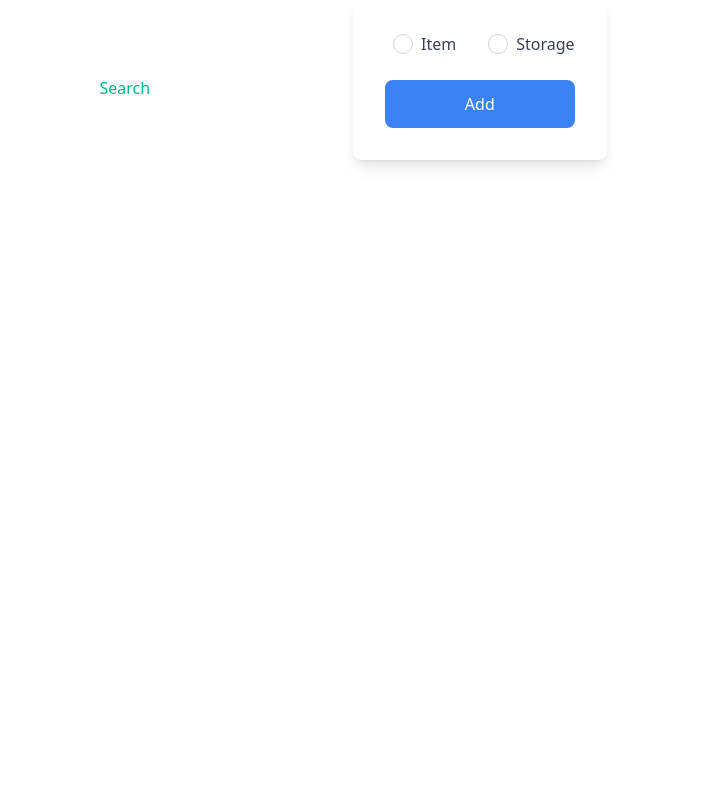
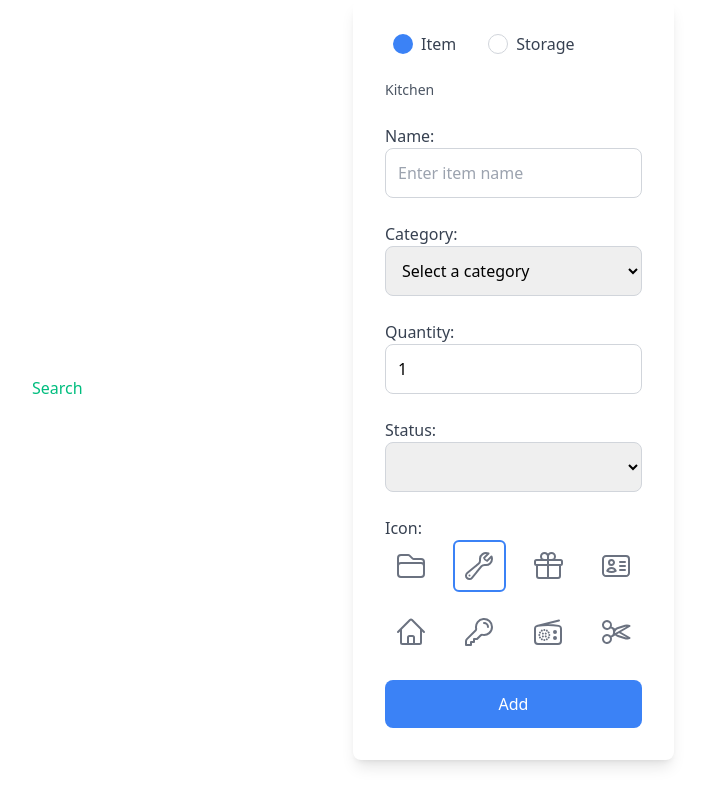
Before and after one commit to NicolasAssmann22/ShelfMaster, a Vue app: page / in a window 1280 px wide. Both pictures are taken after a click on the element 926 px from the left and 92 px from the top of the page. Shown: the whole page, without its empty margins (287-990 px from the left). Built offline with nearby package versions, Linux system fonts and the light colour scheme; the HTML template or start-up script is replaced by a standard one.

Commit message:
addview item standard, addview added parent path

```diff
--- a/src/composables/useStorage.ts
+++ b/src/composables/useStorage.ts
@@ -145,6 +145,31 @@ export const useStorageStore = defineStore('storage', {
       }
     },
 
+    /**
+     * Get the path of a storage unit by its id.
+     * The path is represented as an array of storage names.
+     * @param storageId The id of the storage unit.
+     * @returns The path as an array of storage names, or null if the storage is not found.
+     */
+    getStoragePath(storageId: string): string[] | null {
+      const findPath = (id: string, storages: Storage[], path: string[]): string[] | null => {
+        for (const storage of storages) {
+          const currentPath = [...path, storage.name]; // Append current storage name to path
+          if (storage.id === id) {
+            return currentPath;
+          }
+          const result = findPath(id, storage.children, currentPath);
+          if (result) {
+            return result;
+          }
+        }
+        return null;
+      };
+
+      return findPath(storageId, this.storage, []);
+    },
+
+
     saveStorageToLocalStorage() {
       localStorage.setItem('storageData', JSON.stringify(this.storage));
     },
--- a/src/views/AddView.vue
+++ b/src/views/AddView.vue
@@ -25,6 +25,15 @@
         <span class="text-gray-700 font-medium">Storage</span>
       </label>
     </div>
+
+    <!-- Display the path -->
+    <div v-if="path && path.length" class="mb-6 text-sm text-gray-600">
+      <span v-for="(part, index) in path" :key="index">
+        <span>{{ part }}</span>
+        <span v-if="index < path.length - 1" class="text-gray-400 mx-1">/</span>
+      </span>
+    </div>
+
 
     <!-- Show fields when 'Item' is selected -->
     <div v-if="selectedOption === 'item'" class="space-y-6">
@@ -149,14 +158,15 @@
 </template>
 
 <script setup lang="ts">
-import { ref } from 'vue';
 import * as OutlineIcons from '@heroicons/vue/24/outline';
 import { useRoute, useRouter } from 'vue-router';
 import { useStorageStore } from '@/composables/useStorage';
 import { createItem, createStorage, ItemStatus } from '@/types/models';
+import { computed, ref } from 'vue';
+
 
 // Radio button option (either 'item' or 'storage')
-const selectedOption = ref<string>('');
+const selectedOption = ref<string>('item');
 
 // Item fields
 const item = ref({
@@ -171,6 +181,11 @@ const item = ref({
 const storage = ref({
   name: '',
   icon: 'FolderIcon', // Default icon for storage
+});
+
+const path = computed(() => {
+  if (!route.query.id) return [];
+  return storageStore.getStoragePath(route.query.id as string) || [];
 });
 
 // List of available icons
```
